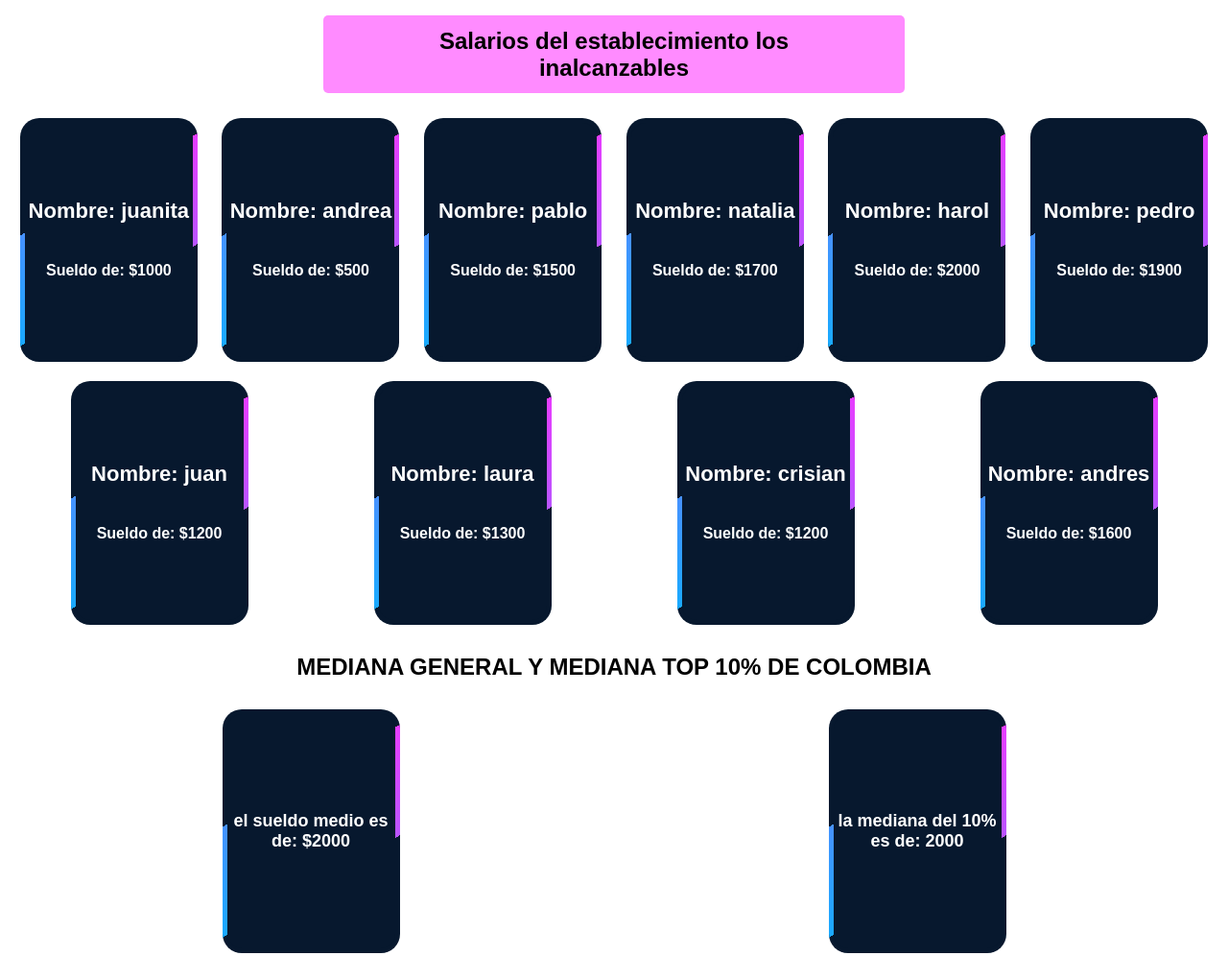
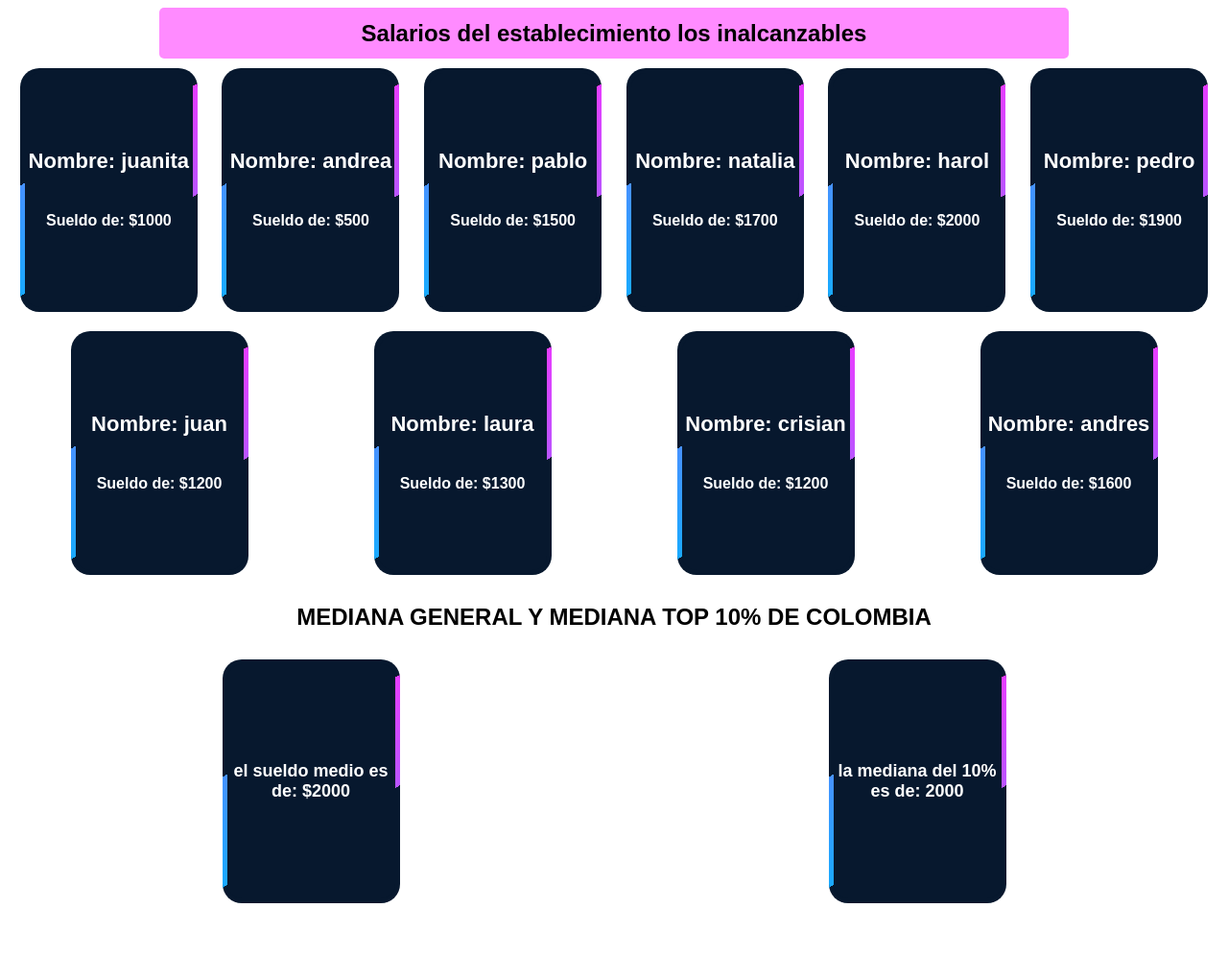
Before and after one commit to pablo19-alexander/ejercicio_3, a plain HTML site: page index.html in a window 1280 px wide. Shown: the whole page at 96% size. After the commit the page ends 959 px from the top, so only its background shows below. Drawn offline with Linux system fonts and the light colour scheme.

Commit message:
Update style.css

```diff
--- a/css/style.css
+++ b/css/style.css
@@ -19,8 +19,9 @@
 }
 
 .title-header {
+    width: 65%;
     padding: 1% 5%;
-    margin: 16px 26%;
+    margin: 0 auto;
     text-align: center;
     background-color: rgba(255, 48, 255, 0.56);
     border-radius: 5px;
```
